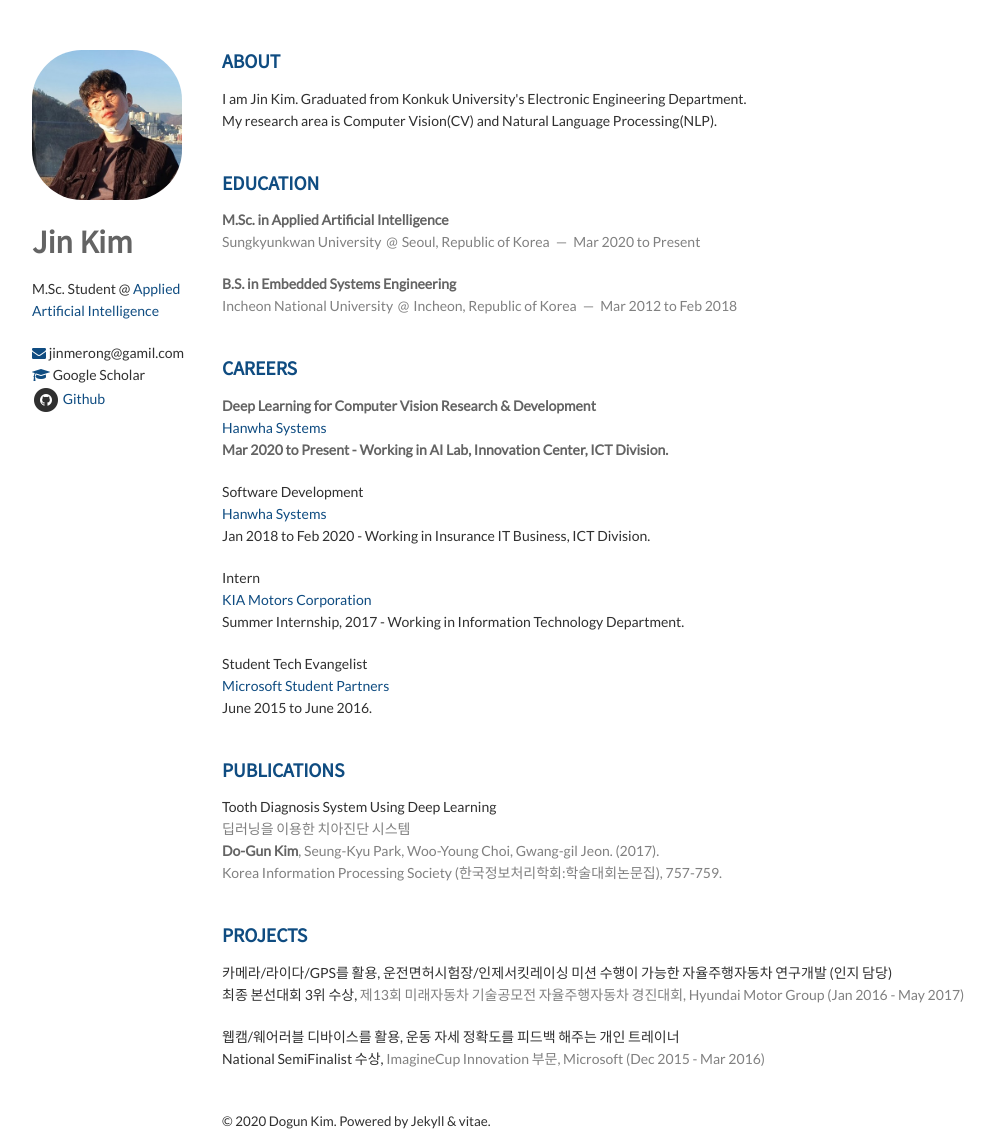
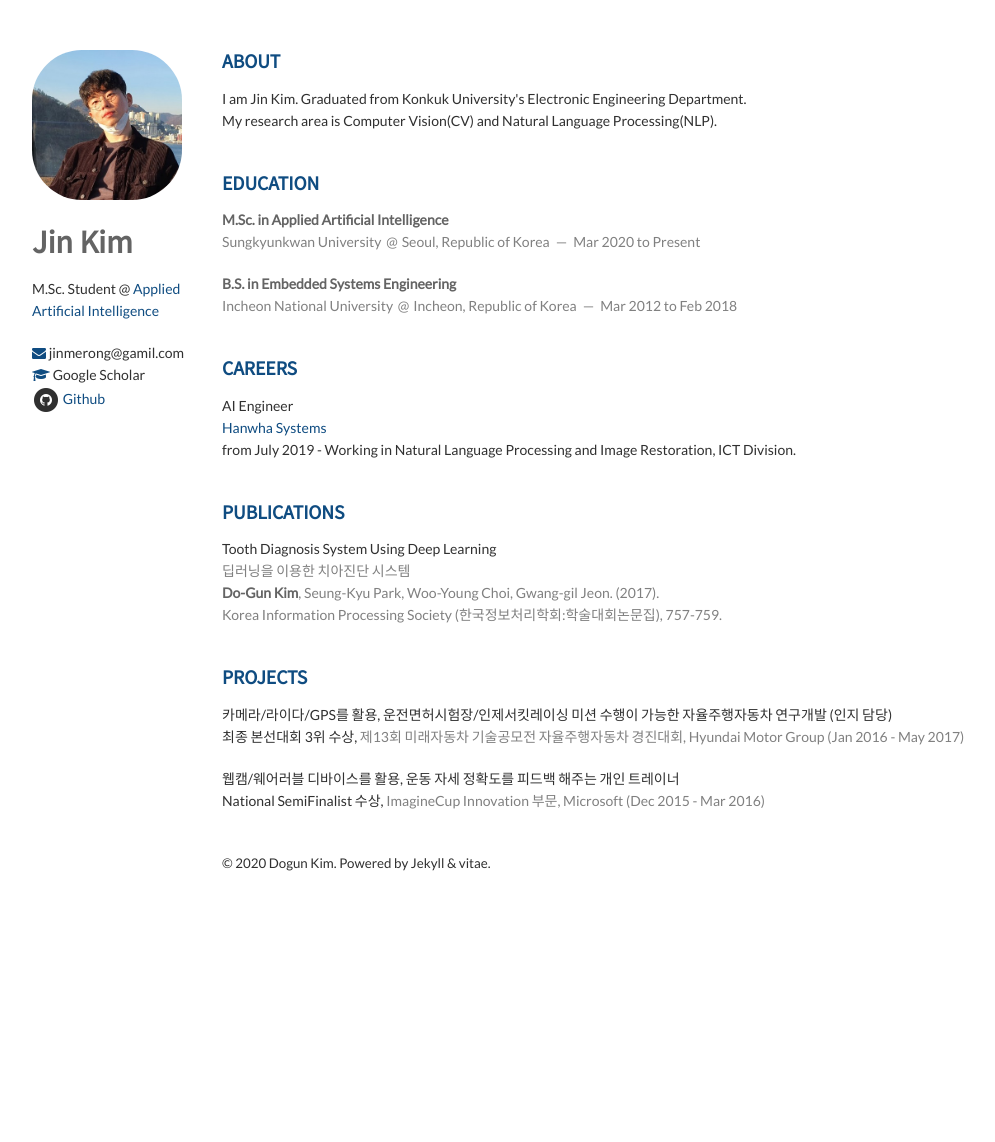
Before and after one commit to K-I-M-J-I-N/K-I-M-J-I-N.github.io, a Jekyll site: the page built from index.html, in a window 1280 px wide. Shown: the whole page, without its empty margins (138-1133 px from the left). Built offline with Jekyll 4.4.1, drawn with Linux system fonts in a browser that asks for light colours; nearby versions of some CDN libraries; the list of posts is cut into pages by our own code; after the commit the page ends 900 px from its top, so only the background shows below that.

Commit message:
Update careers.html

```diff
--- a/_includes/careers.html
+++ b/_includes/careers.html
@@ -3,41 +3,12 @@
 
     <article>
         <header>
-            <em>Deep Learning for Computer Vision Research & Development</em><br/>
+            AI Engineer<br/>
             <a href="https://www.hanwhasystems.com/kr/index.do">Hanwha Systems</a>
         </header>
         <p>
-          <em>Mar 2020 to Present - Working in AI Lab, Innovation Center, ICT Division.</em>
+          from July 2019 - Working in Natural Language Processing and Image Restoration, ICT Division.
         </p>
     </article>
 
-    <article>
-        <header>
-            Software Development<br/>
-            <a href="https://www.hanwhasystems.com/kr/index.do">Hanwha Systems</a>
-        </header>
-        <p>
-          Jan 2018 to Feb 2020 - Working in Insurance IT Business, ICT Division.
-        </p>
-    </article>
-
-    <article>
-        <header>
-            Intern<br/>
-            <a href="https://www.kia.com/kr/main.html">KIA Motors Corporation</a>
-        </header>
-        <p>
-          Summer Internship, 2017 - Working in Information Technology Department.
-        </p>
-    </article>
-
-    <article>
-        <header>
-            Student Tech Evangelist<br/>
-            <a href="https://www.microsoft.com/ko-kr/">Microsoft Student Partners</a>
-        </header>
-        <p>
-          June 2015 to June 2016.
-        </p>
-    </article>
 </section>
```
